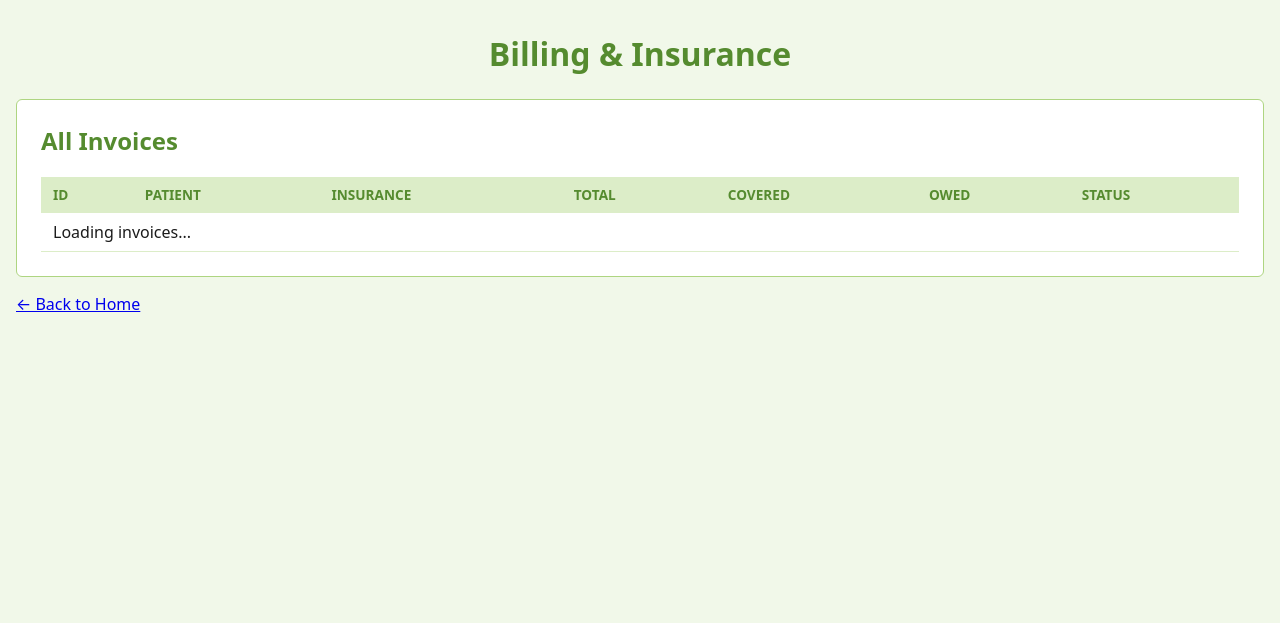
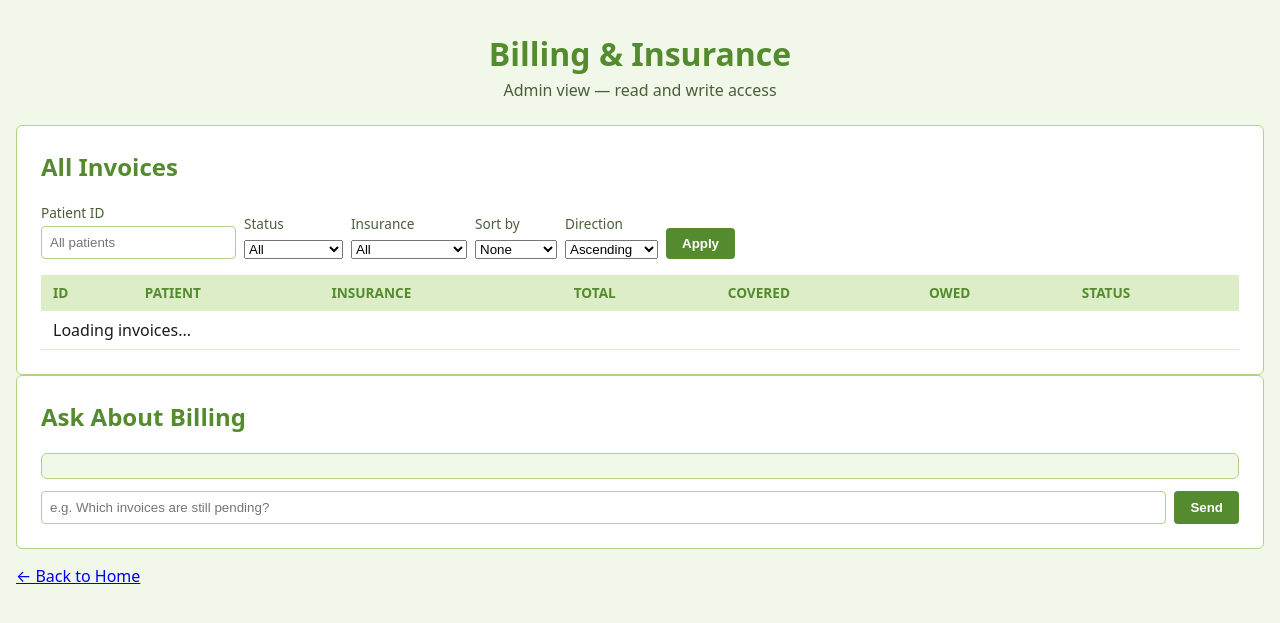
Before and after one commit to samarra-prahlad/ASD-Group24, a Flask app: template 4-samarra-billing/backend/templates/admin.html in a window 1280 px wide. Shown: the top 623 px of the page. Run offline with Flask 3, Linux system fonts and the light colour scheme; the template is opened without the code that fills it, so the values that code supplies are empty; some libraries are stand-ins or nearby versions.

Commit message:
filtering on the admin side

```diff
--- a/4-samarra-billing/backend/templates/admin.html
+++ b/4-samarra-billing/backend/templates/admin.html
@@ -11,10 +11,73 @@
 <div class="app-shell">
     <header class="app-header">
         <h1>Billing &amp; Insurance</h1>
+        <p>Admin view — read and write access</p>
     </header>
 
     <div class="card">
         <h2>All Invoices</h2>
+
+        <form
+            class="patient-form"
+            hx-get="http://localhost:5004/invoices/html"
+            hx-target="#invoice-table-body"
+            hx-trigger="submit, change"
+        >
+            <input type="hidden" name="token" value="{{ token }}">
+
+            <div>
+                <label for="filter-patient-id">Patient ID</label>
+                <input type="number" id="filter-patient-id" name="patient_id" placeholder="All patients">
+            </div>
+
+            <div>
+                <label for="filter-status">Status</label>
+                <select id="filter-status" name="status">
+                    <option value="">All</option>
+                    <option value="paid">Paid</option>
+                    <option value="pending">Pending</option>
+                    <option value="partially_paid">Partially paid</option>
+                </select>
+            </div>
+
+            <div>
+                <label for="filter-insurance">Insurance</label>
+                <select id="filter-insurance" name="insurance">
+                    <option value="">All</option>
+                    <option value="Self-pay">Self-pay</option>
+                    <option value="Medibank">Medibank</option>
+                    <option value="Bupa">Bupa</option>
+                    <option value="HCF">HCF</option>
+                    <option value="NIB">NIB</option>
+                    <option value="Australian Unity">Australian Unity</option>
+                    <option value="AHM">AHM</option>
+                    <option value="Medicare">Medicare</option>
+                </select>
+            </div>
+
+            <div>
+                <label for="filter-sort-by">Sort by</label>
+                <select id="filter-sort-by" name="sort_by">
+                    <option value="">None</option>
+                    <option value="id">Invoice ID</option>
+                    <option value="patient_id">Patient</option>
+                    <option value="total_amount">Total</option>
+                    <option value="patient_owed_amount">Owed</option>
+                    <option value="status">Status</option>
+                </select>
+            </div>
+
+            <div>
+                <label for="filter-sort-dir">Direction</label>
+                <select id="filter-sort-dir" name="sort_dir">
+                    <option value="asc">Ascending</option>
+                    <option value="desc">Descending</option>
+                </select>
+            </div>
+
+            <button type="submit">Apply</button>
+        </form>
+
         <table class="invoice-table">
             <thead>
                 <tr>
@@ -38,6 +101,22 @@
         </table>
     </div>
 
+    <div class="card">
+        <h2>Ask About Billing</h2>
+        <div id="chat-log" class="chat-log"></div>
+        <form
+            class="chat-form"
+            hx-post="http://localhost:5004/ai/chat/html"
+            hx-target="#chat-log"
+            hx-swap="beforeend"
+            hx-on::after-request="this.reset()"
+        >
+            <input type="hidden" name="token" value="{{ token }}">
+            <input type="text" name="message" placeholder="e.g. Which invoices are still pending?" required>
+            <button type="submit">Send</button>
+        </form>
+    </div>
+
     <p class="auth-switch"><a href="http://localhost:5000/home">&larr; Back to Home</a></p>
 </div>
 </body>
```
